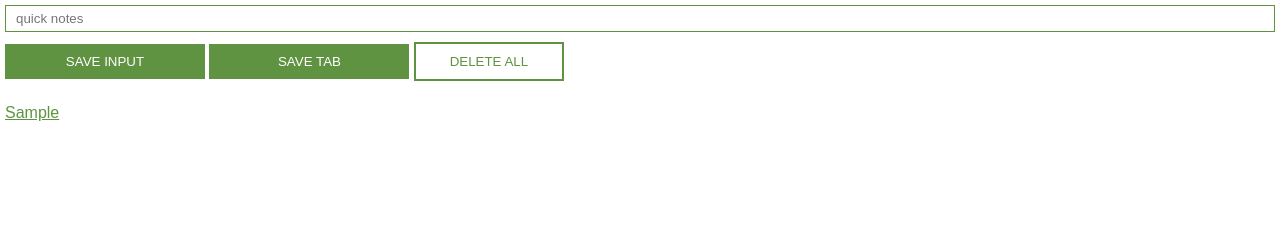
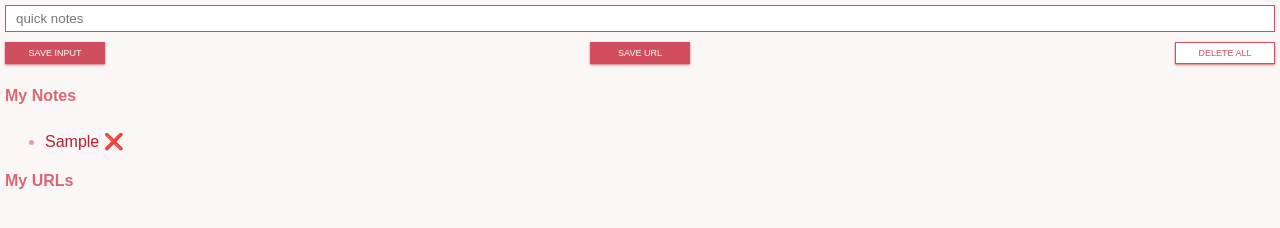
Before and after one commit to vaishnave3/todo_plus_url, a browser extension: page index.html in a window 1280 px wide. Both pictures are taken after typing "Sample" into the empty fields and a click on the button "SAVE INPUT". Drawn offline with Linux system fonts and the light colour scheme.

Commit message:
final draft

```diff
--- a/index.css
+++ b/index.css
@@ -4,16 +4,17 @@ body {
     margin: 0;
     padding: 5px;
     min-width: 400px;
+    background-color: #fbf7f7;
 }
 
 
 button {
-    background-color: #5f9341;
+    background-color: #d04e5d;
     color: white;
-    padding-top: 10px;
-    padding-bottom: 10px;
     border-radius: 0px;
-    width: 200px;
+    width: 100px;
+    font-size: xx-small;
+    padding: 5px 5px;
     margin-top: 10px;
     margin-bottom: 2px;
     border:none;
@@ -22,27 +23,53 @@ button {
 input {
     padding: 5px 10px;
     width: 100%;
-    border: 1px solid #5f9341;
+    border: 1px solid #d04e5d;
     box-sizing: border-box;
-}
-
-ul {
-    list-style-type:disc;
-    padding: 0;
 }
 
 li {
     padding-top: 5px;
     font: size 50px;
+    color: #bf1c2f;
+}
+
+li::marker {
+    color: #e99da6;
 }
 
 a {
-  color: #5f9341;
+  color: #bf1c2f;
 }
 
 #del-btn {
     background-color: white;
-    border: 2px solid #5f9341;
-    color: #5f9341;
-    width: 150px;
+    border: 1px solid #d04e5d;
+    color: #d04e5d;
+    width: 100px;
 }
+
+button {
+    box-shadow: 0px 1px 2px rgb(220, 113, 113);
+}
+
+.deli-btn {
+    /* width: 1px;
+    height: 10px; */
+    cursor: pointer;
+}
+
+.btns {
+    display: flex;
+    flex-direction: row;
+    flex-wrap: wrap;
+    justify-content: space-between;
+}
+
+.myNotes, .myLinks {
+    color: #d86875;
+}
+
+.for-space {
+    display: flex;
+    justify-content: center;
+}
--- a/index.html
+++ b/index.html
@@ -6,10 +6,19 @@
     </head>
     <body>
         <input type="text" id="input-el" placeholder="quick notes">
-        <button id="input-btn">SAVE INPUT</button>
-        <button id="tab-btn">SAVE TAB</button>
-        <button id="del-btn">DELETE ALL</button>
-        <ul id="ul-el"></ul>
+        <div class="btns">
+            <button id="input-btn">SAVE INPUT</button>
+            <button id="tab-btn">SAVE URL</button>
+            <button id="del-btn">DELETE ALL</button>
+        </div>
+        <div class="myNotes">
+            <h4>My Notes</h4>
+            <ul id="ul-el"></ul>
+        </div>
+        <div class="myLinks">
+            <h4>My URLs</h4>
+            <ul id="ul-el2"></ul>
+        </div>
         <script src="./index.js"></script>
     </body>
 </html>
--- a/index.js
+++ b/index.js
@@ -1,27 +1,37 @@
 
-let myLeads = []
+let myLeads = [{}]
+let myNotes = [{}]
 
 const inputEl = document.getElementById("input-el")
 const inputBtn = document.getElementById("input-btn")
 const ulEl = document.getElementById("ul-el")
+const ulEl2 = document.getElementById("ul-el2")
 const delBtn = document.getElementById("del-btn")
 let listItems
-const linksLocalStorage = JSON.parse(localStorage.getItem("myLeads"))
-
+const linksLocalStorage = JSON.parse(localStorage.getItem("myNotes"))
+const linksLocalStorage2 = JSON.parse(localStorage.getItem("myLeads"))
 const tabBtn = document.getElementById("tab-btn")
 
 if(linksLocalStorage) {
-    myLeads = linksLocalStorage
-    render(myLeads)
+    myNotes = linksLocalStorage
+    render(myNotes, myLeads)
+}
+
+if(linksLocalStorage2) {
+    myLeads = linksLocalStorage2
+    render(myNotes, myLeads)
 }
 
 inputBtn.addEventListener("click", function() {
     if(inputEl.value != '') {
-        myLeads.push(inputEl.value)
+        myNotes.push({
+            "name":inputEl.value,
+            "status":1
+        })
         inputEl.value = null
-        localStorage.setItem("myLeads", JSON.stringify(myLeads))
-        render(myLeads)
-        console.log(localStorage.getItem("myLeads"))
+        localStorage.setItem("myNotes", JSON.stringify(myNotes))
+        render(myNotes, myLeads)
+        console.log(localStorage.getItem("myNotes"))
     }
 })
 
@@ -29,9 +39,12 @@ inputBtn.addEventListener("click", function() {
 tabBtn.addEventListener("click", function() {
     chrome.tabs.query({active: true, currentWindow: true}, function(tabs) {
         console.log(tabs)
-        myLeads.push(tabs[0].url)
+        myLeads.push({
+            "name":tabs[0].url,
+            "status":1
+        })
         localStorage.setItem("myLeads", JSON.stringify(myLeads))
-        render(myLeads)
+        render(myNotes, myLeads)
     })
 })
 
@@ -39,20 +52,58 @@ delBtn.addEventListener("dblclick", function() {
     console.log("yes")
     myLeads = []
     localStorage.clear()
-    render(myLeads)
+    render(myNotes, myLeads)
 })
 
-function render(leads) {
+function render(leads, links) {
+    let leads2 = JSON.stringify(leads)
+    console.log(leads2)
+    console.log(leads)
     listItems = ""
     for(let i=0; i<leads.length; i++) {
-        //listItems += "<li><a href='" + myLeads[i] + "' target='_blank'>" + myLeads[i] + "</a></li>"
-        listItems += `
-        <li>
-            <a href = ${leads[i]} target="_blank">
-                ${leads[i]}
-            </a>
-        </li>
-        `
+        if(leads[i].status===1) {
+            listItems += `
+            <li>
+                    <span>${leads[i].name}</span>
+                    <span onclick="del(${i})" id="trial" class="deli-btn">&#10060</span>
+            </li>
+            `
+        }
+        ulEl.innerHTML = listItems
     }
-    ulEl.innerHTML = listItems
+    listItems = ""
+    for(let i=0; i<links.length; i++) {
+        if(links[i].status===1) {
+            listItems += `
+            <li>
+                    <a href="${links[i].name}" target="_blank"><span>${links[i].name}</span></a>
+                    <span onclick="del(${i})" id="trial" class="deli-btn">&#10060</span>
+            </li>
+            `
+        }
+        ulEl2.innerHTML = listItems
+    }
 }
+
+function del(i) {
+    console.log("no")
+    console.log(myNotes)
+    myNotes[i].status = 0;
+    console.log(myLeads[i])
+    localStorage.setItem("myNotes", JSON.stringify(myNotes))
+    console.log(linksLocalStorage)
+    render(myNotes, myLeads)
+}
+const btn1 = document.querySelectorAll(".btns1")
+btn1.forEach(function(button, index){
+    button.addEventListener('click',function(){
+        console.log(index)
+        del(index)
+    })
+})
+
+
+// document.getElementById('trial').addEventListener('click', function() {
+//     console.log("yes")
+// })
+//<a href = ${leads[i].name} target="_blank"><span>✅</span>
```
